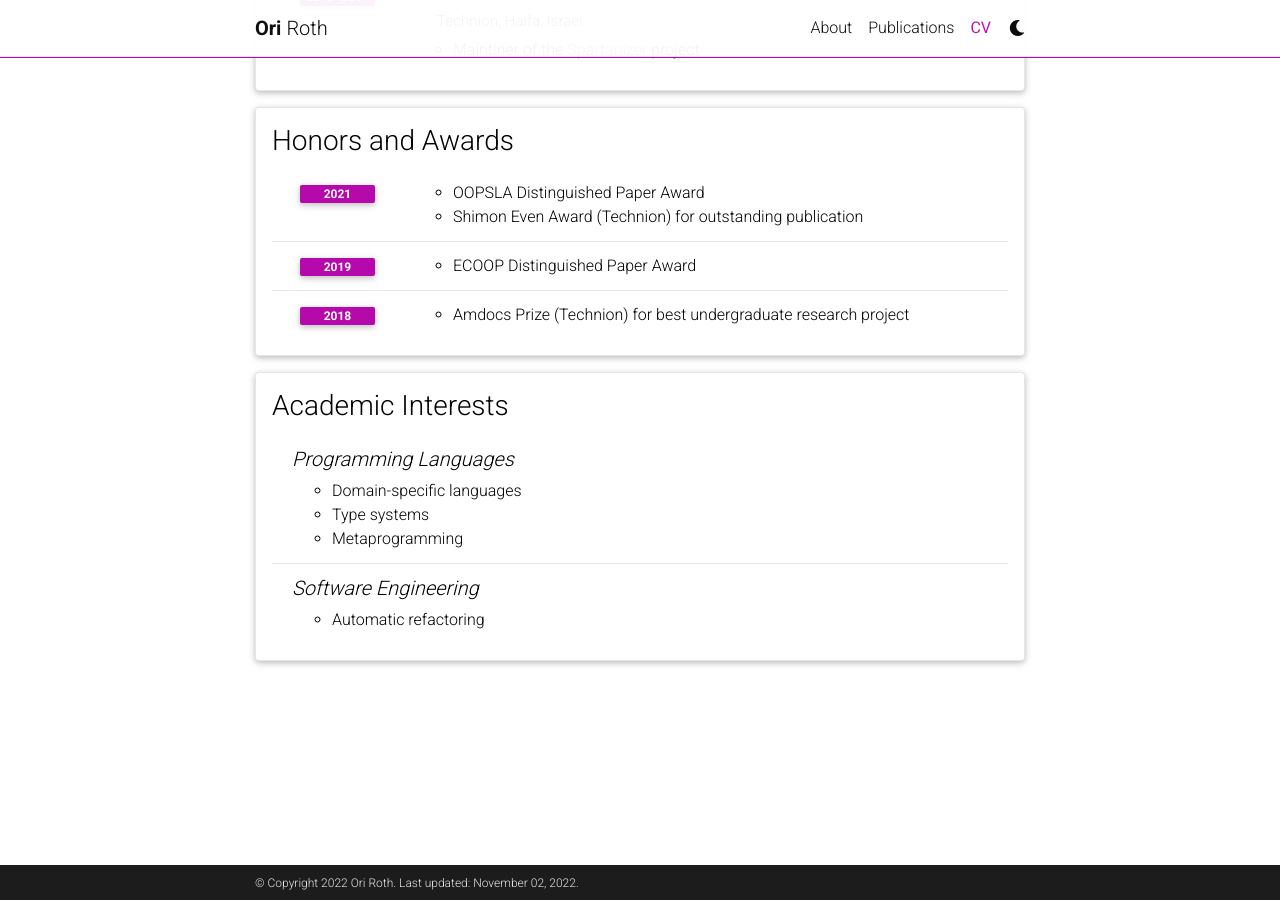
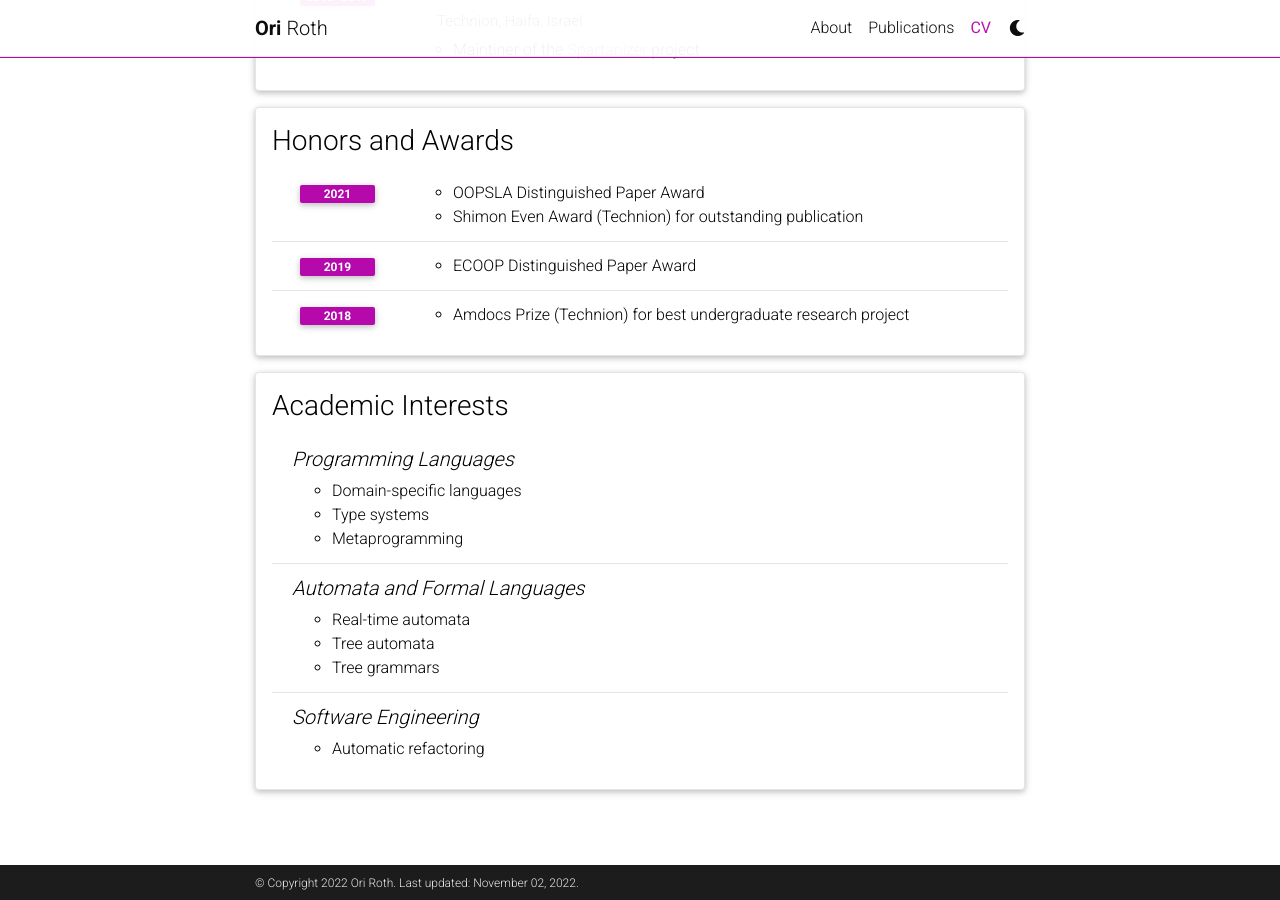
Before and after one commit to OriRoth/OriRoth.github.io, a Jekyll site: the page built from _pages/cv.md, in a window 1280 px wide and 900 px high, scrolled down 987 px. Built offline with Jekyll 4.4.1, drawn with Linux system fonts in a browser that asks for light colours; comment, search, counter and statistics services are not loaded; a style sheet for code colours, icons or effects is not loaded.

Commit message:
added research interests

```diff
--- a/_data/cv.yml
+++ b/_data/cv.yml
@@ -58,6 +58,11 @@
         - Domain-specific languages
         - Type systems
         - Metaprogramming
+    - title: Automata and Formal Languages
+      items:
+        - Real-time automata
+        - Tree automata
+        - Tree grammars
     - title: Software Engineering
       items:
         - Automatic refactoring
```
